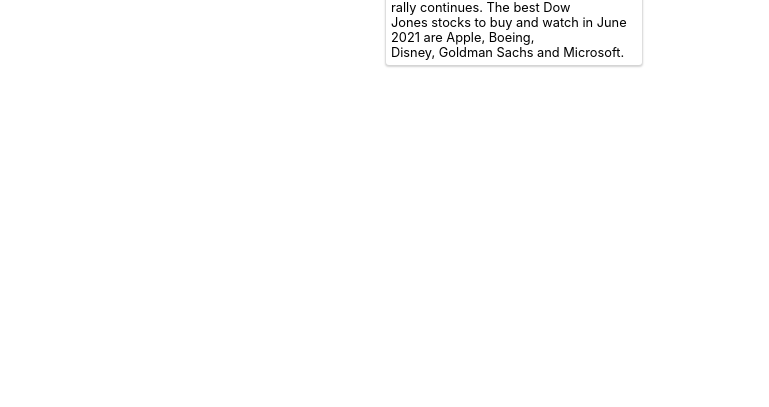
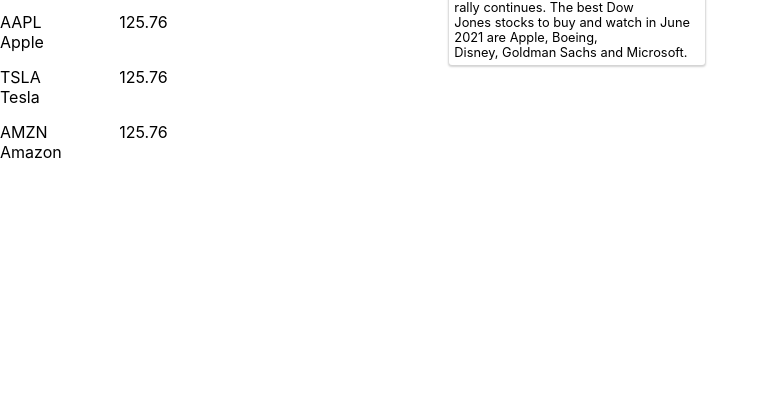
Before and after one commit to catlirex/boolean-uk-js-project, a plain HTML site: page index.html in a window 1280 px wide. Shown: the part 393-800 px from the top of the page, without its empty margins (0-769 px from the left). Drawn offline with Linux system fonts and the light colour scheme.

Commit message:
managed to render stocks to page

```diff
--- a/index.html
+++ b/index.html
@@ -9,7 +9,7 @@
     <script defer src="src/index.js"></script>
   </head>
   <body>
-    <aside class="left">
+    <aside class="left-side">
       <form class="search-form">
         <label>Input Stock Symbol</label>
         <input class="search-bar" type="text" />
@@ -17,16 +17,16 @@
       <section class="stock-section">
         <ul class="stock-list">
           <li class="stock-list-item">
-            AAPL <span>125.76</span><br /><span>Apple</span>
+            AAPL <span>125.76</span><span>Apple</span>
           </li>
           <li class="stock-list-item">
-            AMZN <span>3,228.26</span><br /><span>Amazon</span>
+            AMZN <span>3,228.26</span> <span>Amazon</span>
           </li>
           <li class="stock-list-item">
-            TSLA <span>627.37</span><br /><span>Tesla</span>
+            TSLA <span>627.37</span> <span>Tesla</span>
           </li>
           <li class="stock-list-item">
-            BRK-A <span>435,850</span><br /><span>Berkshire Hathaway Inc.</span>
+            BRK-A <span>435,850</span> <span>Berkshire Hathaway Inc.</span>
           </li>
         </ul>
       </section>
--- a/src/index.js
+++ b/src/index.js
@@ -1,159 +1,227 @@
 let state = {
-    watchList:["AAPL"]
+  watchList: [
+    {
+      name: 'Apple',
+      symbol: 'AAPL',
+      price: 125.76,
+    },
+    {
+      name: 'Tesla',
+      symbol: 'TSLA',
+      price: 125.76,
+    },
+    {
+      name: 'Amazon',
+      symbol: 'AMZN',
+      price: 125.76,
+    },
+  ],
+};
+const header = document.querySelector('.main-header');
+const newsContainer = document.querySelector('.related-news-container');
+
+function getStockSummary(stockSymbo) {
+  return fetch(
+    `https://apidojo-yahoo-finance-v1.p.rapidapi.com/stock/v2/get-summary?symbol=${stockSymbo}&region=US`,
+    {
+      method: 'GET',
+      headers: {
+        'x-rapidapi-key': '2cf42d03cdmshea8aa5ef2111c14p16bab0jsnf5b3354df1b4',
+        'x-rapidapi-host': 'apidojo-yahoo-finance-v1.p.rapidapi.com',
+      },
     }
-const header = document.querySelector(".main-header")
-const newsContainer = document.querySelector('.related-news-container')
-
-
-function getStockSummary(stockSymbo){
-    return fetch(`https://apidojo-yahoo-finance-v1.p.rapidapi.com/stock/v2/get-summary?symbol=${stockSymbo}&region=US`, {
-        "method": "GET",
-        "headers": {
-            "x-rapidapi-key": "2cf42d03cdmshea8aa5ef2111c14p16bab0jsnf5b3354df1b4",
-            "x-rapidapi-host": "apidojo-yahoo-finance-v1.p.rapidapi.com"
-        }
-    })
-    .then(response => response.json())
-    .catch(err => {
+  )
+    .then((response) => response.json())
+    .catch((err) => {
       console.error(err);
     });
 }
 
-function getSearchRelatedNews(stockSymbol){
-    return fetch(`https://apidojo-yahoo-finance-v1.p.rapidapi.com/stock/get-news?category=${stockSymbol}&region=US`, {
-        "method": "GET",
-        "headers": {
-            "x-rapidapi-key": "2cf42d03cdmshea8aa5ef2111c14p16bab0jsnf5b3354df1b4",
-            "x-rapidapi-host": "apidojo-yahoo-finance-v1.p.rapidapi.com"
+function getSearchRelatedNews(stockSymbol) {
+  return fetch(
+    `https://apidojo-yahoo-finance-v1.p.rapidapi.com/stock/get-news?category=${stockSymbol}&region=US`,
+    {
+      method: 'GET',
+      headers: {
+        'x-rapidapi-key': '2cf42d03cdmshea8aa5ef2111c14p16bab0jsnf5b3354df1b4',
+        'x-rapidapi-host': 'apidojo-yahoo-finance-v1.p.rapidapi.com',
+      },
     }
-    })
-    .then(response => response.json())
-    .catch(err => {
+  )
+    .then((response) => response.json())
+    .catch((err) => {
       console.error(err);
     });
 }
 
-function searchStock(){
-    let searchform = document.querySelector(".search-form")
-    let searchInput = document.querySelector(".search-bar")
+function searchStock() {
+  let searchform = document.querySelector('.search-form');
+  let searchInput = document.querySelector('.search-bar');
   // console.log(searchform)
   // console.log(searchInput)
 
-    searchform.addEventListener("submit", function(event){
-        event.preventDefault()
+  searchform.addEventListener('submit', function (event) {
+    event.preventDefault();
 
-    console.log(searchInput.value)
+    console.log(searchInput.value);
 
-        getStockSummary(searchInput.value)
-        .then(function(data){
-            console.log(data)
-            render(data)
+    getStockSummary(searchInput.value).then(function (data) {
+      console.log(data);
+      render(data);
       // name of stock/ symbol / price(regularMarketPrice)
       // see related news
 
       // add watchlist button -> update state -> update listing
-        })
+    });
 
-        getSearchRelatedNews(searchInput.value)
-        .then(function(data){
-            console.log(data)
-        })
-    })
+    getSearchRelatedNews(searchInput.value).then(function (data) {
+      console.log(data);
+    });
+  });
 }
 
-function renderHeader(data){
-    let stockNameDiv = document.createElement("div")
-    stockNameDiv.className = "stock-name"
-    let symbolH1 = document.createElement("h1")
-    symbolH1.innerText = data.symbol
-    let nameH2 = document.createElement("h2")
-    nameH2.innerText = data.price.shortName
-    stockNameDiv.append(symbolH1, nameH2)
+function renderHeader(data) {
+  let stockNameDiv = document.createElement('div');
+  stockNameDiv.className = 'stock-name';
+  let symbolH1 = document.createElement('h1');
+  symbolH1.innerText = data.symbol;
+  let nameH2 = document.createElement('h2');
+  nameH2.innerText = data.price.shortName;
+  stockNameDiv.append(symbolH1, nameH2);
 
-    let priceContainer = document.createElement("div")
-    priceContainer.className = "price-container"
-    let currentPrice = document.createElement("p")
-    currentPrice.className = "current-price"
-    currentPrice.innerText = data.price.regularMarketPrice.raw
+  let priceContainer = document.createElement('div');
+  priceContainer.className = 'price-container';
+  let currentPrice = document.createElement('p');
+  currentPrice.className = 'current-price';
+  currentPrice.innerText = data.price.regularMarketPrice.raw;
 
-    let priceDiff = document.createElement("p")
-    priceDiff.className = "price-difference"
-    if (data.price.regularMarketChange.raw > 0) priceDiff.innerText = `+ ${data.price.regularMarketChange.raw.toFixed(2)}`
-    if (data.price.regularMarketChange.raw < 0) priceDiff.innerText = data.price.regularMarketChange.raw.toFixed(2)
+  let priceDiff = document.createElement('p');
+  priceDiff.className = 'price-difference';
+  if (data.price.regularMarketChange.raw > 0)
+    priceDiff.innerText = `+ ${data.price.regularMarketChange.raw.toFixed(2)}`;
+  if (data.price.regularMarketChange.raw < 0)
+    priceDiff.innerText = data.price.regularMarketChange.raw.toFixed(2);
 
-    changeInnerTextColor(priceDiff, data.price.regularMarketChange.raw)
+  changeInnerTextColor(priceDiff, data.price.regularMarketChange.raw);
 
-    priceContainer.append(currentPrice, priceDiff)
-    header.append(stockNameDiv, priceContainer)
-    renderWatchListBtn(data.symbol)
+  priceContainer.append(currentPrice, priceDiff);
+  header.append(stockNameDiv, priceContainer);
+  renderWatchListBtn(data.symbol);
 }
 
-function changeInnerTextColor(element, changeNumber){
-    if (changeNumber > 0)element.style.color = "green"
-    if (changeNumber < 0)element.style.color = "red"
-    if (changeNumber === 0) element.style.color = "gray"
+function changeInnerTextColor(element, changeNumber) {
+  if (changeNumber > 0) element.style.color = 'green';
+  if (changeNumber < 0) element.style.color = 'red';
+  if (changeNumber === 0) element.style.color = 'gray';
 }
 
-function renderWatchListBtn(symbol){
-    let watchListBtn = document.createElement("button")
-    watchListBtn.className = "round-end watchlist-action"
+function renderWatchListBtn(symbol) {
+  let watchListBtn = document.createElement('button');
+  watchListBtn.className = 'round-end watchlist-action';
 
-    let watchListCheck = state.watchList.findIndex(function(target){
-        return target === symbol
-    })
+  let watchListCheck = state.watchList.findIndex(function (target) {
+    return target === symbol;
+  });
 
-    if(watchListCheck === -1){
-        watchListBtn.innerText = "Add to Watchlist"
-    }else{
-        watchListBtn.innerText = "Remove from Watchlist"
+  if (watchListCheck === -1) {
+    watchListBtn.innerText = 'Add to Watchlist';
+  } else {
+    watchListBtn.innerText = 'Remove from Watchlist';
   }
-    header.append(watchListBtn)
+  header.append(watchListBtn);
 }
 
-function render(data){
-    header.innerHTML = ""
-    renderHeader(data)
+function render(data) {
+  header.innerHTML = '';
+  renderHeader(data);
 }
 
 // current hardCode data
-function renderNewsCard(){
-let newsCard = document.createElement("a")
-newsCard.className = "news-card"
-newsCard.setAttribute("href", "https://www.investors.com/research/dow-jones-stocks/?src=A00220&yptr=yahoo")
-newsCard.setAttribute("target", "_blank")
-newsContainer.append(newsCard)
+function renderNewsCard() {
+  let newsCard = document.createElement('a');
+  newsCard.className = 'news-card';
+  newsCard.setAttribute(
+    'href',
+    'https://www.investors.com/research/dow-jones-stocks/?src=A00220&yptr=yahoo'
+  );
+  newsCard.setAttribute('target', '_blank');
+  newsContainer.append(newsCard);
 
-let publisher = document.createElement("span")
-publisher.className = "news-publisher"
-publisher.innerText = "Investor's Business Daily"
-let publishDate = document.createElement("span")
-publishDate.className = "publish-date"
-publishDate.innerText = `- DATE`
-let newsTitle = document.createElement("h2")
-newsTitle.className = "news-title"
+  let publisher = document.createElement('span');
+  publisher.className = 'news-publisher';
+  publisher.innerText = "Investor's Business Daily";
+  let publishDate = document.createElement('span');
+  publishDate.className = 'publish-date';
+  publishDate.innerText = `- DATE`;
+  let newsTitle = document.createElement('h2');
+  newsTitle.className = 'news-title';
   newsTitle.innerText = ` 5 Dow Jones Stocks To Buy And Watch In June 2021: Apple Rallies,
-Microsoft Slides`
-let newsImg = document.createElement("img")
-newsImg.className = "news-image"
-newsImg.setAttribute("src", "https://s.yimg.com/uu/api/res/1.2/YPgi6CH.KCQSBzwAKkiwYQ--~B/aD01NzI7dz0xMDEyO2FwcGlkPXl0YWNoeW9u/https://s.yimg.com/uu/api/res/1.2/gQ_HwzhORxRfxro9gtZnTw--~B/aD01NzI7dz0xMDEyO2FwcGlkPXl0YWNoeW9u/https://media.zenfs.com/en/ibd.com/56901482f55f234b59b6643da5f2851a")
-newsImg.setAttribute("alt", `5 Dow Jones Stocks To Buy And Watch In June 2021: Apple Rallies, Microsoft Slides`)
-let newsSummary = document.createElement("p")
-newsSummary.className = "summary"
+Microsoft Slides`;
+  let newsImg = document.createElement('img');
+  newsImg.className = 'news-image';
+  newsImg.setAttribute(
+    'src',
+    'https://s.yimg.com/uu/api/res/1.2/YPgi6CH.KCQSBzwAKkiwYQ--~B/aD01NzI7dz0xMDEyO2FwcGlkPXl0YWNoeW9u/https://s.yimg.com/uu/api/res/1.2/gQ_HwzhORxRfxro9gtZnTw--~B/aD01NzI7dz0xMDEyO2FwcGlkPXl0YWNoeW9u/https://media.zenfs.com/en/ibd.com/56901482f55f234b59b6643da5f2851a'
+  );
+  newsImg.setAttribute(
+    'alt',
+    `5 Dow Jones Stocks To Buy And Watch In June 2021: Apple Rallies, Microsoft Slides`
+  );
+  let newsSummary = document.createElement('p');
+  newsSummary.className = 'summary';
   newsSummary.innerText = `The Dow Jones Industrial Average remain near record highs at the end
 of April, as the current stock market rally continues. The best Dow
 Jones stocks to buy and watch in June 2021 are Apple, Boeing,
-Disney, Goldman Sachs and Microsoft.`
+Disney, Goldman Sachs and Microsoft.`;
 
-newsCard.append(publisher, publishDate, newsTitle, newsImg, newsSummary)
+  newsCard.append(publisher, publishDate, newsTitle, newsImg, newsSummary);
 }
 
-function renderAllNewsCard(){}
+function renderAllNewsCard() {}
 
-function addStockToWatchList(){}
+function addStockToWatchList() {}
 
-function delStockFromWatchList(){}
+function delStockFromWatchList() {}
 
-function renderWatchList(){}
+function renderWatchList() {
+  // I want to
 
-searchStock()
-renderNewsCard()
+  const stockUlEl = document.querySelector('.stock-list');
+
+  for (const stock of state.watchList) {
+    // console.log(stock);
+    stockLiEl = renderStock(stock);
+
+    stockUlEl.append(stockLiEl);
+  }
+}
+
+const renderStock = (stock) => {
+  let stockLiEl = document.createElement('li');
+  stockLiEl.className = 'stock-list-item';
+
+  const stockPrice = document.createElement('span');
+  const stockName = document.createElement('span');
+
+  for (const key in stock) {
+    // value = stock[key];
+    // console.log(value);
+    if (key === 'symbol') {
+      stockLiEl.innerText = stock[key];
+    }
+    if (key === 'price') {
+      stockPrice.innerText = stock[key];
+    }
+    if (key === 'name') {
+      stockName.innerText = stock[key];
+    }
+  }
+
+  stockLiEl.append(stockPrice, stockName);
+
+  return stockLiEl;
+};
+searchStock();
+renderNewsCard();
+renderStock();
+renderWatchList();
--- a/styles/style.css
+++ b/styles/style.css
@@ -2,8 +2,8 @@
   padding: 0;
   margin: 0;
   box-sizing: border-box;
-  font-family: -apple-system, BlinkMacSystemFont, "Segoe UI", Roboto, Oxygen,
-    Ubuntu, Cantarell, "Open Sans", "Helvetica Neue", sans-serif;
+  font-family: -apple-system, BlinkMacSystemFont, 'Segoe UI', Roboto, Oxygen,
+    Ubuntu, Cantarell, 'Open Sans', 'Helvetica Neue', sans-serif;
 }
 
 /* remove style */
@@ -19,10 +19,54 @@
 
 /* Page Basic Setting */
 body {
+  /* display: grid;
+  grid-template-columns: 300px 1fr; */
   display: grid;
-  grid-template-columns: 300px 1fr;
+  grid-template-columns: 1fr 2fr;
+  grid-template-rows: 1fr;
+  gap: 0px 0px;
+  grid-template-areas: 'left-side .';
+  width: 100vw;
+  height: 100vh;
 }
 
+/* Left Side */
+.left-side {
+  display: grid;
+  grid-template-columns: 1fr;
+  grid-template-rows: 0.5fr 0.5fr 4fr 0.5fr;
+  gap: 0px 0px;
+  grid-template-areas:
+    '.'
+    '.'
+    'stock-section'
+    '.';
+  grid-area: left-side;
+}
+/* Stock -section */
+.stock-section {
+  display: grid;
+  grid-template-columns: 1fr 1fr 1fr;
+  grid-template-rows: auto auto auto;
+  gap: 0px 0px;
+  grid-template-areas:
+    '. . .'
+    '. . .'
+    '. . .';
+  grid-area: stock-section;
+}
+
+/* stock-list */
+
+/* List item */
+.stock-list-item {
+  display: grid;
+  grid-template-columns: repeat(2, 1fr);
+  grid-template-rows: repeat(1, 1fr);
+  grid-column-gap: 50px;
+  grid-row-gap: 0px;
+  margin-bottom: 15px;
+}
 /* right header */
 .main-header {
   display: grid;
```
Lines whose indentation alone changed are shown as unchanged.
